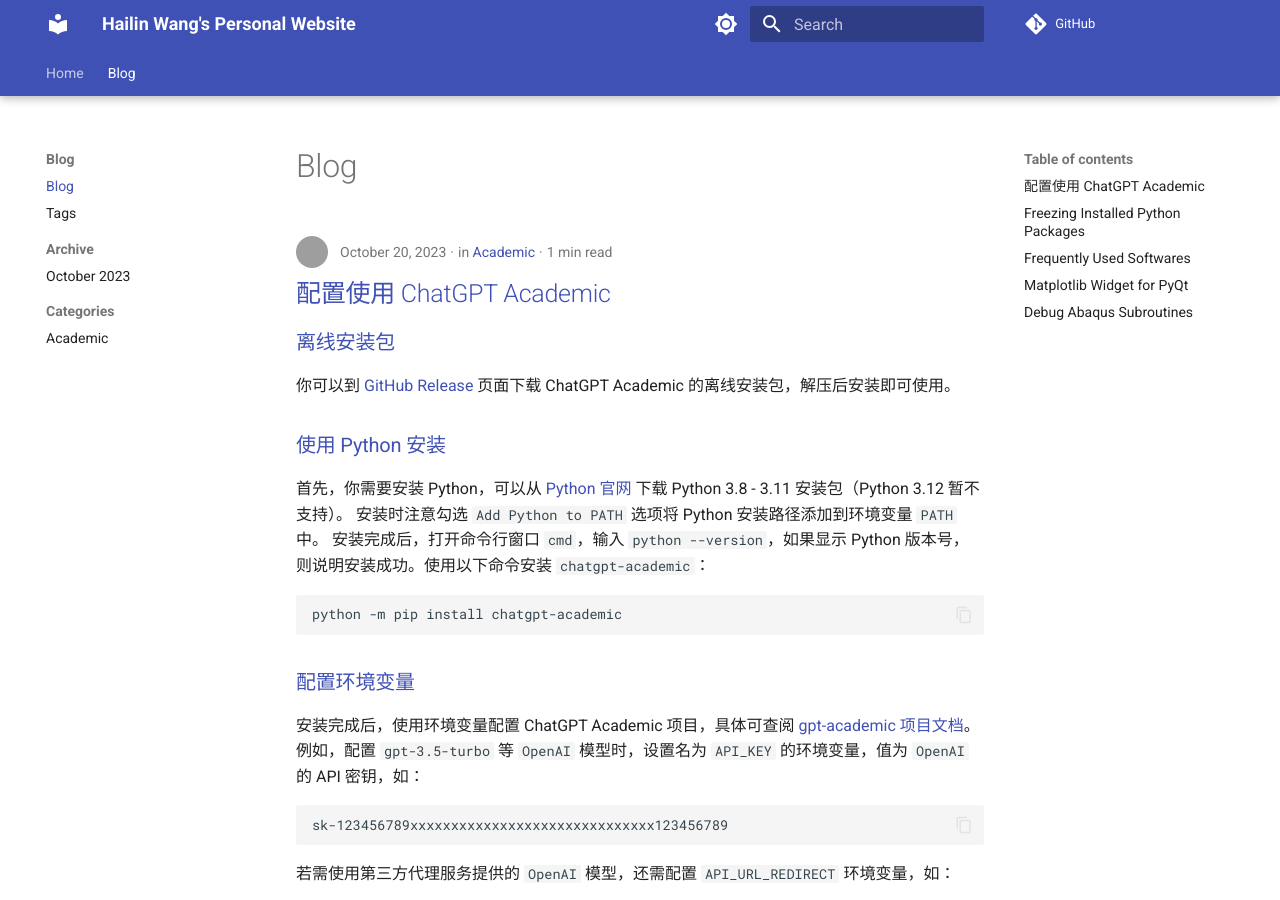
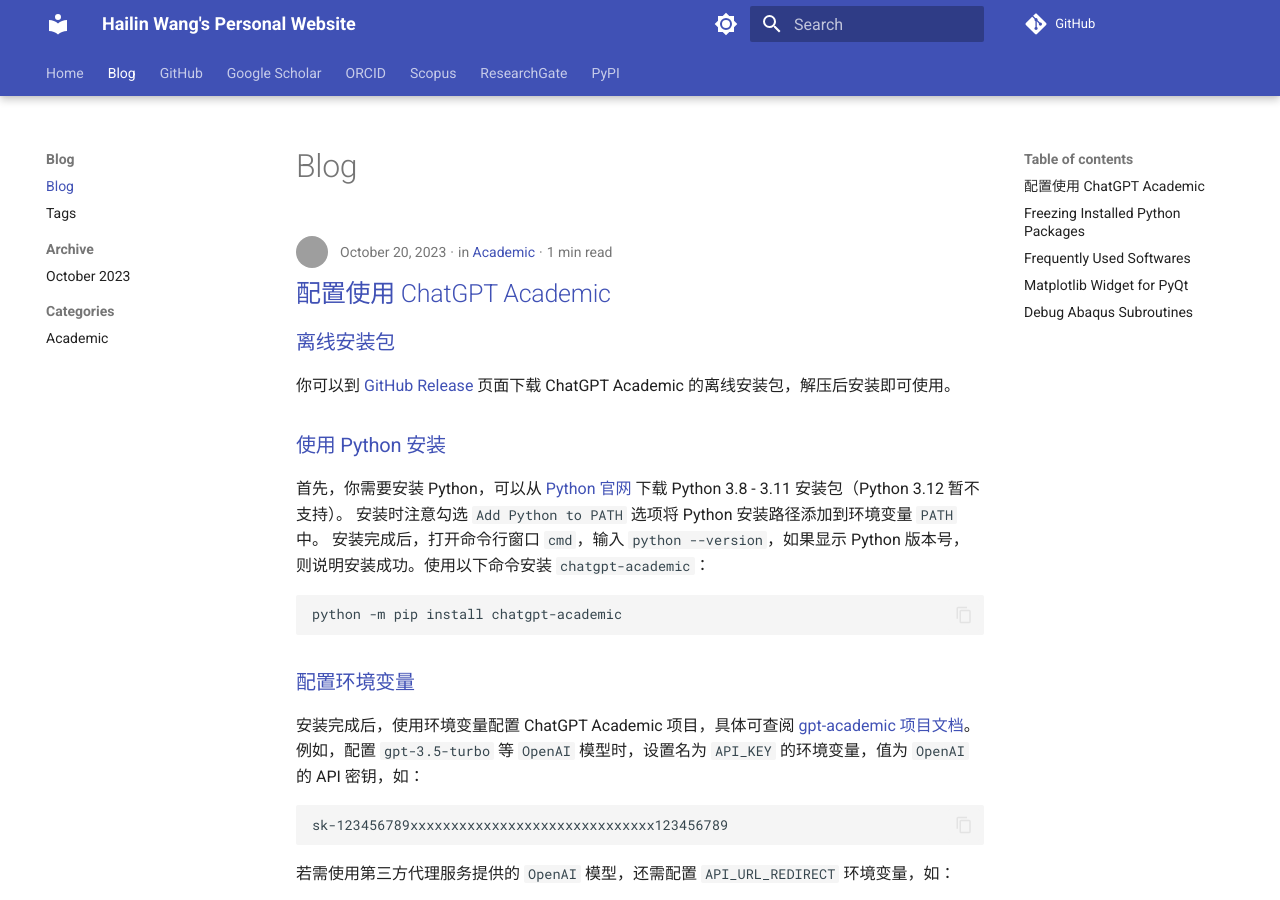
Before and after one commit to haiiliin/haiiliin.github.io, an MkDocs documentation site: the page built from docs/blog/index.md, in a window 1280 px wide and 900 px high. Built offline with MkDocs 1.6.1 and Material for MkDocs 9.7.7, drawn with Linux system fonts in a browser that asks for light colours; comment, search, counter and statistics services are not loaded; grey boxes are pictures that could not be loaded.

Commit message:
Add social links in the navigation tabs

```diff
--- a/mkdocs.yml
+++ b/mkdocs.yml
@@ -9,6 +9,12 @@
   - Blog:
     - blog/index.md
     - blog/tags.md
+  - GitHub: https://github.com/haiiliin
+  - Google Scholar: https://scholar.google.com/citations?hl=en&user=-Bb_nmAAAAAJ
+  - ORCID: https://orcid.org/0000-0001-5759-2455
+  - Scopus: https://www.scopus.com/authid/detail.uri?authorId=36452240500
+  - ResearchGate: https://www.researchgate.net/profile/Hailin-Wang-4
+  - PyPI: https://pypi.org/user/hailin
 
 theme:
   name: material
```
